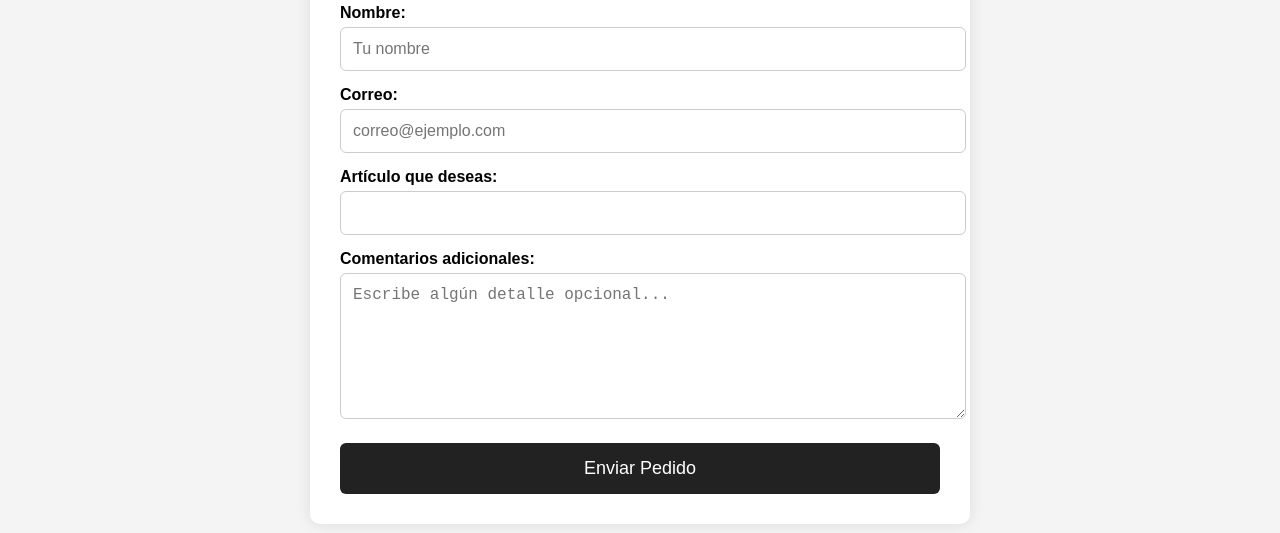
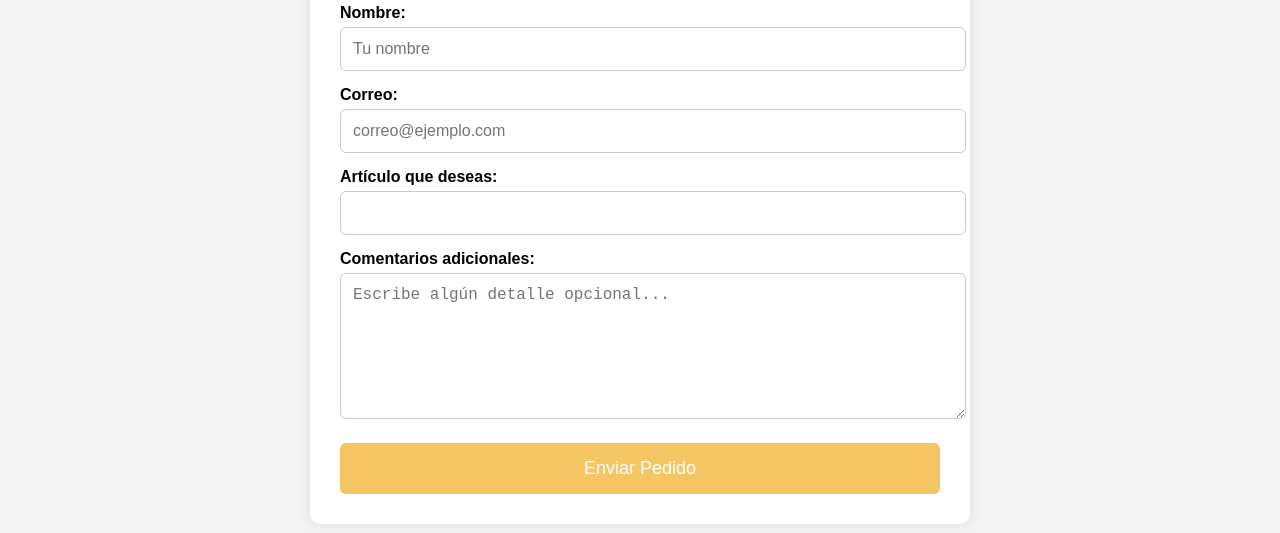
Before and after one commit to MatiasGutierrezJ/La-Historia-de-Colombia, a plain HTML site: page formulario.html in a window 1280 px wide. Shown: the part 223-756 px from the top of the page. Drawn offline with Linux system fonts and the light colour scheme.

Commit message:
Update formulario.html

```diff
--- a/formulario.html
+++ b/formulario.html
@@ -88,7 +88,7 @@ nav ul li a:visited {
       margin-top: 20px;
       width: 100%;
       padding: 15px;
-      background: #222;
+      background: #f5c764;
       color: white;
       border: none;
       border-radius: 6px;
@@ -98,7 +98,7 @@ nav ul li a:visited {
     }
 
     button:hover {
-      background: #3b3b3b;
+      background: #c39f47;
     }
   </style>
 </head>
```
